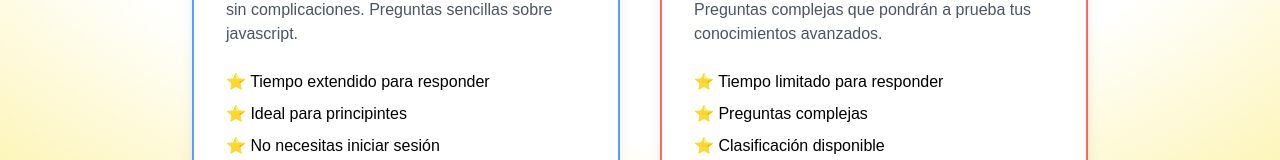
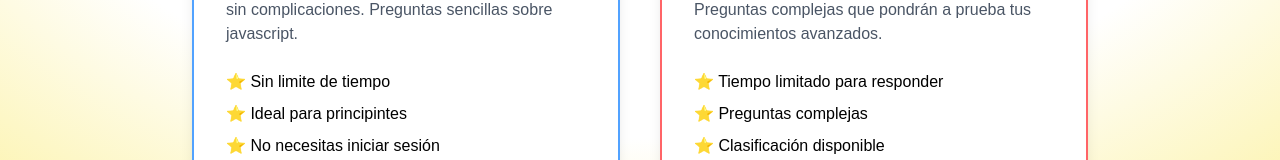
Before and after one commit to gerardocrr/quiz-js, a Next.js app: page / in a window 1280 px wide. Shown: the part 342-502 px from the top of the page. Built offline with nearby package versions, Linux system fonts and the light colour scheme.

Commit message:
update CardJunior component to correct time limit description

```diff
--- a/components/card-junior.tsx
+++ b/components/card-junior.tsx
@@ -40,7 +40,7 @@ export default function CardJunior() {
         </p>
         <ul className="space-y-2 mb-8">
           <li className="flex items-center gap-2">
-            <span>⭐ Tiempo extendido para responder</span>
+            <span>⭐ Sin limite de tiempo</span>
           </li>
           <li className="flex items-center gap-2">
             <span>⭐ Ideal para principintes</span>
```
